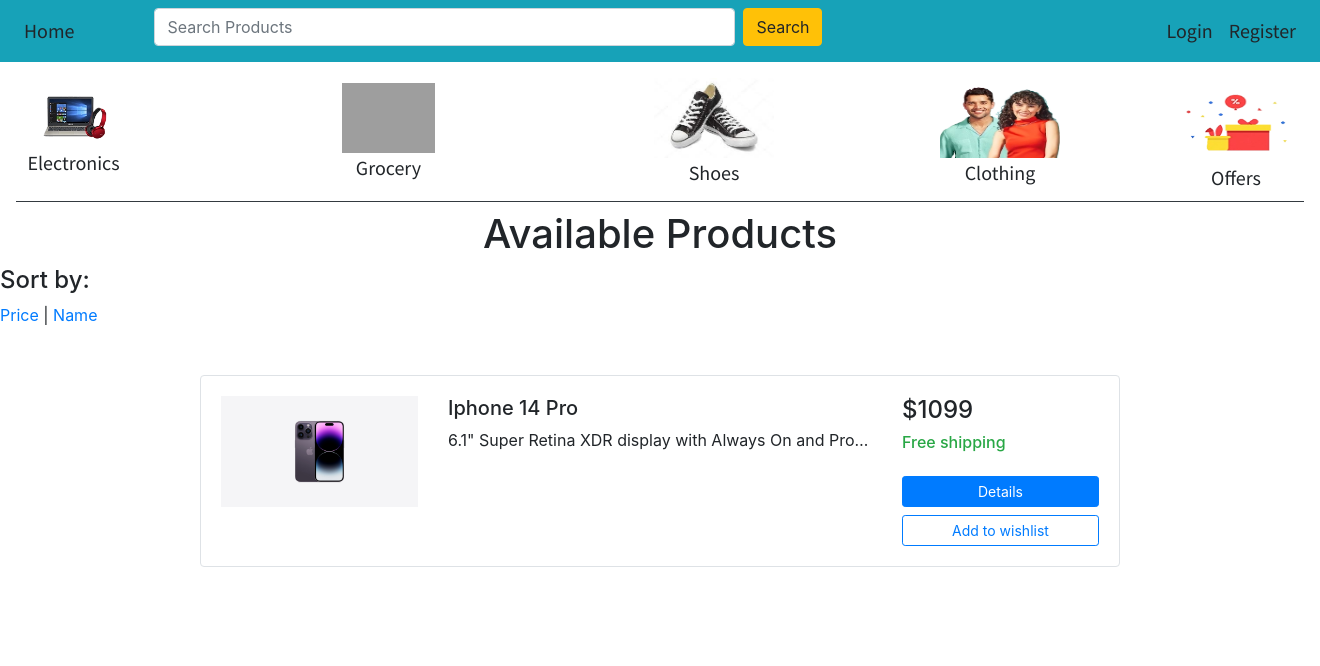
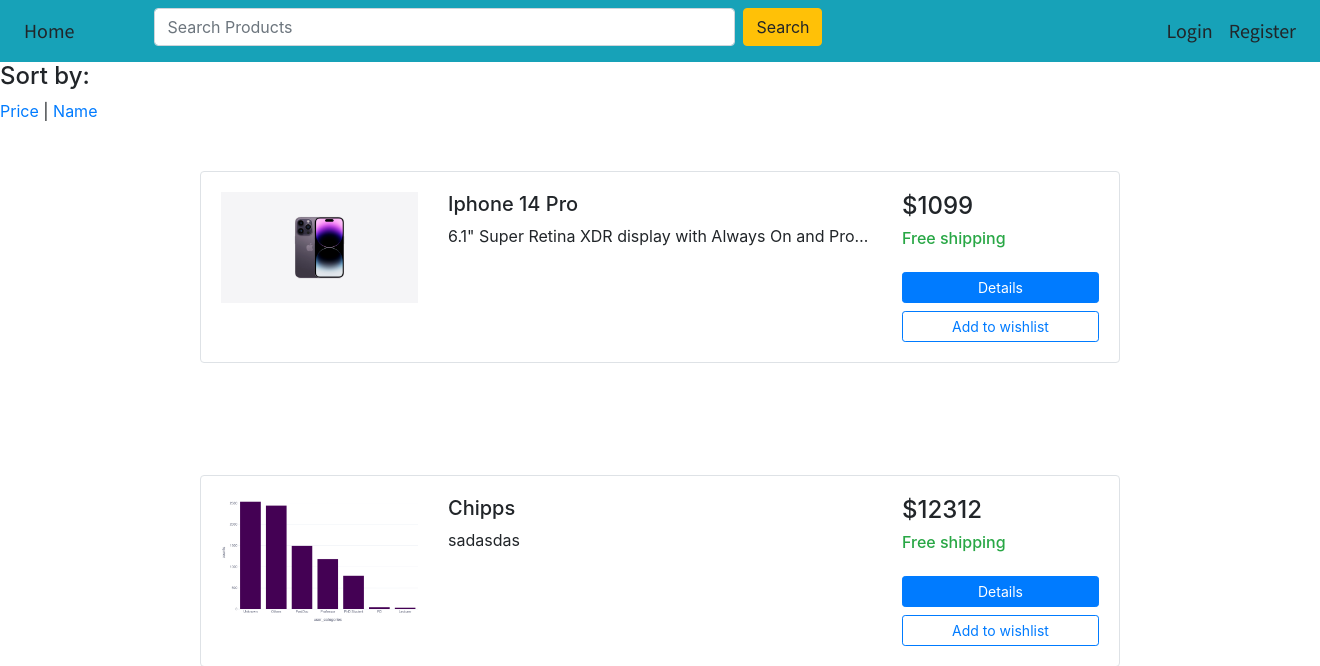
Before and after one commit to jeffyelson/e-commerce-pydevs, a Flask app: page / in a window 1320 px wide; the page is wider, and only the part inside the window is pictured. Shown: the top 666 px of that part. Run offline with Flask 3, Linux system fonts and the light colour scheme; some libraries are stand-ins or nearby versions; grey boxes are pictures that could not be loaded.

Commit message:
removed categories nav bar from home_buyer.html

```diff
--- a/website/templates/home_buyer.html
+++ b/website/templates/home_buyer.html
@@ -1,52 +1,7 @@
 {% extends "base.html" %} {% block title %}HomePage{% endblock %} {% block
 content %}
-<nav class="navbar navbar-expand-lg navbar-dark ">
-    <button
-            class="navbar-toggler"
-            type="button"
-            data-toggle="collapse"
-            data-target="#navbar"
-    >
-        <span class="navbar-toggler-icon"></span>
-    </button>
-
-    <div class="collapse navbar-collapse border-bottom border-dark" id="navbar">
-
-        <div class="navbar-nav" style="display: flex; justify-content: space-between;">
-            <a class="nav-item nav-link" id="electronics" href="/electronics" style="flex: 1; text-align: center;">
-                <img src="static/img/electronic.png" alt="Electronics" style="max-width: 120px; height:70px;">
-                <span style="margin-top: 5px;">Electronics</span>
-            </a>
 
 
-            <a class="nav-item nav-link" id="food" href="/food"
-               style="flex: 1; text-align: center; margin-left: 200px;">
-                <img src="static/img/food.jpeg" alt="Food" style="max-width: 100px; height:70px; margin-top:5px;">
-                <span style="margin-top: 5px;">Grocery</span>
-            </a>
-
-            <a class="nav-item nav-link" id="shoes" href="/shoes" style="flex: 1; text-align: center; margin-left: 200px;">
-                <img src="static/img/shoe.png" alt="Shoes" style="max-width: 120px; height:80px;">
-                <span style="margin-top: 5px;">Shoes</span>
-            </a>
-
-            <a class="nav-item nav-link" id="clothing" href="/clothes" style="flex: 1; text-align: center; margin-left: 150px;">
-                <img src="static/img/clothing.png" alt="Clothing" style="width: 120px; height:80px;">
-                <span style="margin-top: 5px;">Clothing</span>
-            </a>
-
-            <a class="nav-item nav-link" id="mobile" href="/mobile"
-               style="flex: 1; text-align: center; margin-left: 100px;">
-                <img src="static/img/topoffer.png" alt="Food" style="width: 120px; height:80px; margin-top:5px;">
-                <span style="margin-top: 5px;">Offers</span>
-            </a>
-        </div>
-        <hr>
-
-    </div>
-</nav>
-
-<h1 align="center">Available Products</h1>
 
 <div>
     <h4>Sort by:</h4>
```
